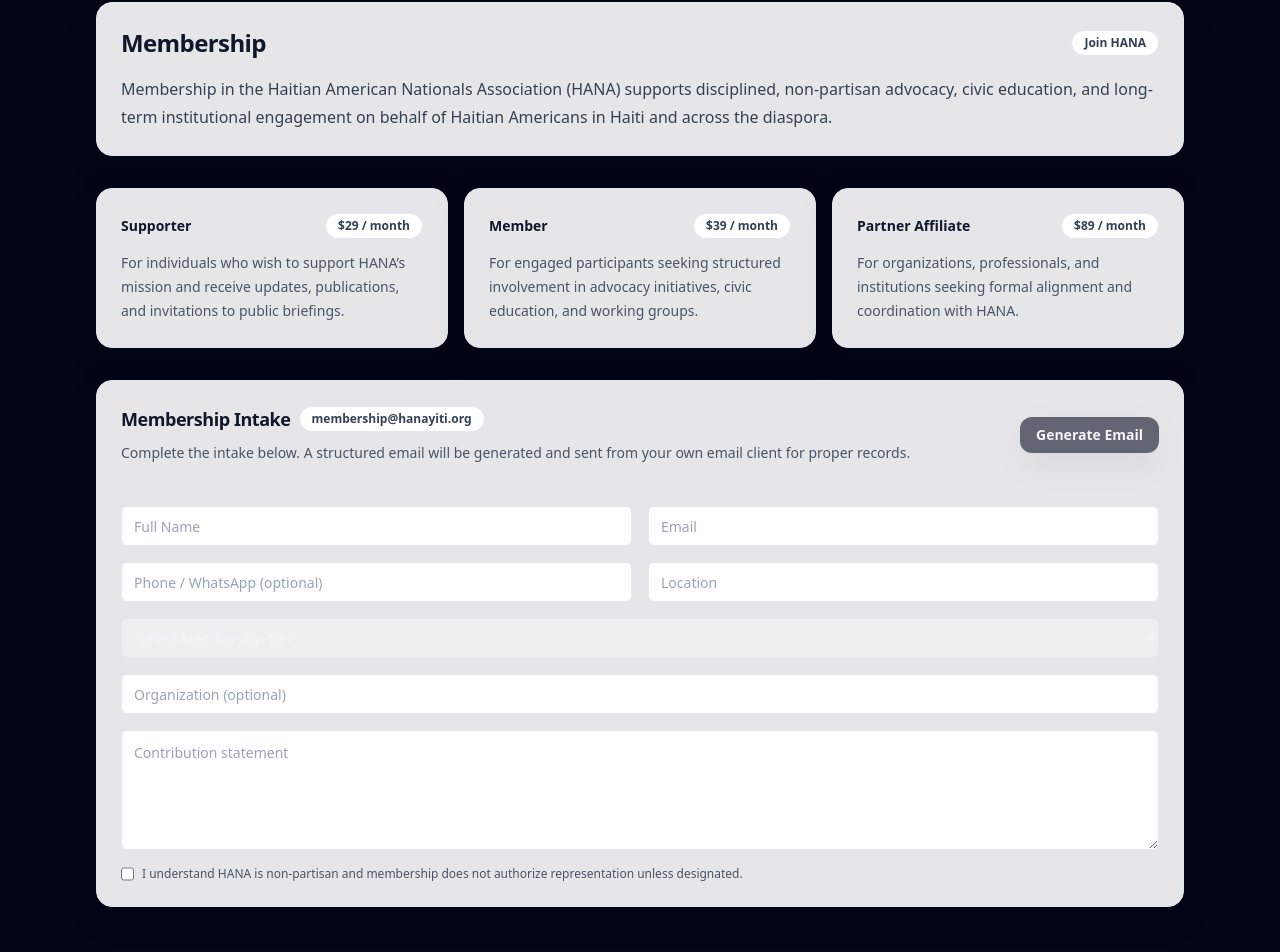
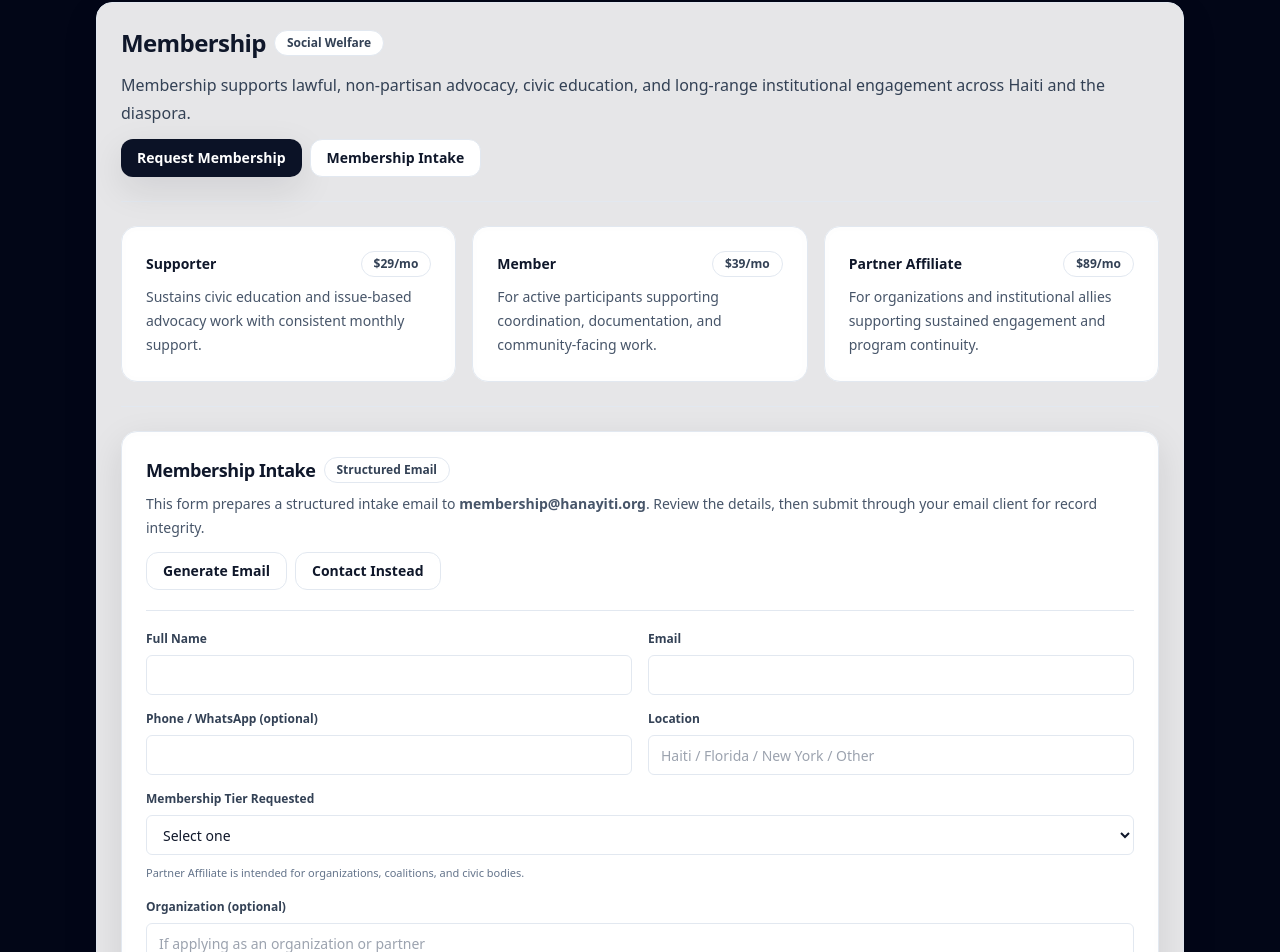
Before and after one commit to akumagmel/Hanayiti, a Next.js app: page /membership in a window 1280 px wide. Shown: the part 110-1062 px from the top of the page. Built offline with nearby package versions, Linux system fonts and the light colour scheme.

Commit message:
Update page.tsx

```diff
--- a/app/membership/page.tsx
+++ b/app/membership/page.tsx
@@ -7,9 +7,6 @@
 import { Button } from "@/components/ui/Button";
 import { Separator } from "@/components/ui/Separator";
 
-/* -----------------------------
-   Helper: build structured email
------------------------------- */
 function buildMailto(values: {
   fullName: string;
   email: string;
@@ -21,7 +18,8 @@
   message: string;
 }) {
   const to = "membership@hanayiti.org";
-  const subject = `HANA Membership Intake — ${values.tier || "Unspecified"} — ${
+
+  const subject = `Membership Intake — ${values.tier || "Unspecified"} — ${
     values.fullName || "Applicant"
   }`;
 
@@ -37,27 +35,22 @@
 - Tier: ${values.tier}
 - Organization (if any): ${values.org || "N/A"}
 
-3) Interest Areas
+3) Interest Areas (choose / describe)
 ${values.areas || "N/A"}
 
 4) Contribution Statement
 ${values.message}
 
-5) Acknowledgement
-- Applicant understands HANA is non-partisan and issue-based.
-- Membership does not authorize representing HANA unless expressly designated.
+5) Compliance Acknowledgement
+- Applicant affirms non-partisan posture and understands membership does not authorize representation of HANA unless expressly designated.
 
-— End —
-`;
+— End —`;
 
   return `mailto:${to}?subject=${encodeURIComponent(subject)}&body=${encodeURIComponent(
     body
   )}`;
 }
 
-/* -----------------------------
-   Page
------------------------------- */
 export default function Page() {
   const [form, setForm] = React.useState({
     fullName: "",
@@ -72,14 +65,112 @@
   });
 
   const canSubmit =
-    !!form.fullName &&
-    !!form.email &&
-    !!form.location &&
-    !!form.tier &&
-    !!form.message &&
+    form.fullName &&
+    form.email &&
+    form.location &&
+    form.tier &&
+    form.message &&
     form.agree;
 
-  const mailtoLink = buildMailto({
+  return (
+    <SiteShell>
+      <main className="mx-auto max-w-6xl px-4 sm:px-6 lg:px-8 py-12">
+        <Card className="shadow-soft">
+          <CardContent>
+            <div className="flex flex-wrap items-center justify-between gap-3">
+              <div>
+                <div className="flex items-center gap-2">
+                  <h1 className="text-2xl font-semibold tracking-tight text-slate-900">
+                    Membership
+                  </h1>
+                  <Badge>Social Welfare</Badge>
+                </div>
+                <p className="mt-3 text-slate-700 leading-7">
+                  Membership supports lawful, non-partisan advocacy, civic education, and
+                  long-range institutional engagement across Haiti and the diaspora.
+                </p>
+              </div>
+
+              {/* Buttons side-by-side (as requested) */}
+              <div className="flex flex-wrap gap-2">
+                <Button href="#tiers">Request Membership</Button>
+                <Button variant="outline" href="#intake">
+                  Membership Intake
+                </Button>
+              </div>
+            </div>
+
+            <Separator className="my-6" />
+
+            {/* TIERS */}
+            <section id="tiers" className="grid gap-4 lg:grid-cols-3">
+              <Card className="bg-slate-50">
+                <CardContent className="p-5">
+                  <div className="flex items-center justify-between gap-2">
+                    <div className="text-sm font-semibold text-slate-900">
+                      Supporter
+                    </div>
+                    <Badge>$29/mo</Badge>
+                  </div>
+                  <p className="mt-2 text-sm leading-6 text-slate-600">
+                    Sustains civic education and issue-based advocacy work with consistent monthly support.
+                  </p>
+                </CardContent>
+              </Card>
+
+              <Card className="bg-slate-50">
+                <CardContent className="p-5">
+                  <div className="flex items-center justify-between gap-2">
+                    <div className="text-sm font-semibold text-slate-900">
+                      Member
+                    </div>
+                    <Badge>$39/mo</Badge>
+                  </div>
+                  <p className="mt-2 text-sm leading-6 text-slate-600">
+                    For active participants supporting coordination, documentation, and community-facing work.
+                  </p>
+                </CardContent>
+              </Card>
+
+              <Card className="bg-slate-50">
+                <CardContent className="p-5">
+                  <div className="flex items-center justify-between gap-2">
+                    <div className="text-sm font-semibold text-slate-900">
+                      Partner Affiliate
+                    </div>
+                    <Badge>$89/mo</Badge>
+                  </div>
+                  <p className="mt-2 text-sm leading-6 text-slate-600">
+                    For organizations and institutional allies supporting sustained engagement and program continuity.
+                  </p>
+                </CardContent>
+              </Card>
+            </section>
+
+            <Separator className="my-6" />
+
+            {/* INTAKE */}
+            <section id="intake">
+              <Card className="shadow-soft">
+                <CardContent className="p-5">
+                  <div className="flex flex-wrap items-center justify-between gap-3">
+                    <div>
+                      <div className="flex items-center gap-2">
+                        <div className="text-lg font-semibold tracking-tight text-slate-900">
+                          Membership Intake
+                        </div>
+                        <Badge>Structured Email</Badge>
+                      </div>
+                      <p className="mt-2 text-sm leading-6 text-slate-600">
+                        This form prepares a structured intake email to{" "}
+                        <span className="font-semibold">membership@hanayiti.org</span>.
+                        Review the details, then submit through your email client for record integrity.
+                      </p>
+                    </div>
+
+                    <div className="flex flex-wrap gap-2">
+                      <Button
+                        href={canSubmit ? buildMailto({
                           fullName: form.fullName,
                           email: form.email,
                           phone: form.phone,
@@ -88,176 +179,148 @@
                           org: form.org,
                           areas: form.areas,
                           message: form.message,
-  });
-
-  return (
-    <SiteShell>
-      <main className="mx-auto max-w-6xl px-4 sm:px-6 lg:px-8 py-12">
-        {/* Header */}
-        <Card className="shadow-soft">
-          <CardContent>
-            <div className="flex items-center justify-between gap-3">
-              <h1 className="text-2xl font-semibold tracking-tight text-slate-900">
-                Membership
-              </h1>
-              <Badge>Join HANA</Badge>
-            </div>
-            <p className="mt-4 text-slate-700 leading-7">
-              Membership in the Haitian American Nationals Association (HANA)
-              supports disciplined, non-partisan advocacy, civic education, and
-              long-term institutional engagement on behalf of Haitian Americans
-              in Haiti and across the diaspora.
-            </p>
-          </CardContent>
-        </Card>
-
-        {/* Membership Tiers */}
-        <div className="mt-8 grid gap-4 md:grid-cols-3">
-          <Card className="shadow-soft">
-            <CardContent className="p-5">
-              <div className="flex items-center justify-between">
-                <div className="text-sm font-semibold text-slate-900">
-                  Supporter
-                </div>
-                <Badge>$29 / month</Badge>
-              </div>
-              <p className="mt-3 text-sm leading-6 text-slate-600">
-                For individuals who wish to support HANA’s mission and receive
-                updates, publications, and invitations to public briefings.
-              </p>
-            </CardContent>
-          </Card>
-
-          <Card className="shadow-soft">
-            <CardContent className="p-5">
-              <div className="flex items-center justify-between">
-                <div className="text-sm font-semibold text-slate-900">
-                  Member
-                </div>
-                <Badge>$39 / month</Badge>
-              </div>
-              <p className="mt-3 text-sm leading-6 text-slate-600">
-                For engaged participants seeking structured involvement in
-                advocacy initiatives, civic education, and working groups.
-              </p>
-            </CardContent>
-          </Card>
-
-          <Card className="shadow-soft">
-            <CardContent className="p-5">
-              <div className="flex items-center justify-between">
-                <div className="text-sm font-semibold text-slate-900">
-                  Partner Affiliate
-                </div>
-                <Badge>$89 / month</Badge>
-              </div>
-              <p className="mt-3 text-sm leading-6 text-slate-600">
-                For organizations, professionals, and institutions seeking
-                formal alignment and coordination with HANA.
-              </p>
-            </CardContent>
-          </Card>
-        </div>
-
-        {/* Intake Form */}
-        <Card className="shadow-soft mt-8">
-          <CardContent className="p-5">
-            <div className="flex flex-wrap items-center justify-between gap-3">
-              <div>
-                <div className="flex items-center gap-2">
-                  <div className="text-lg font-semibold tracking-tight text-slate-900">
-                    Membership Intake
-                  </div>
-                  <Badge>membership@hanayiti.org</Badge>
-                </div>
-                <p className="mt-2 text-sm leading-6 text-slate-600">
-                  Complete the intake below. A structured email will be generated
-                  and sent from your own email client for proper records.
-                </p>
-              </div>
-
-              <Button
-                href={canSubmit ? mailtoLink : "#"}
-                variant="primary"
-                aria-disabled={!canSubmit}
-                className={!canSubmit ? "pointer-events-none opacity-60" : ""}
+                        }) : "#"}
+                        variant={canSubmit ? "primary" : "outline"}
                       >
                         Generate Email
                       </Button>
+                      <Button variant="outline" href="/contact/">
+                        Contact Instead
+                      </Button>
+                    </div>
                   </div>
 
                   <Separator className="my-5" />
 
                   <div className="grid gap-4 md:grid-cols-2">
+                    <div className="grid gap-2">
+                      <label className="text-xs font-semibold text-slate-700">
+                        Full Name
+                      </label>
                       <input
-                className="h-10 rounded-md border px-3 text-sm"
-                placeholder="Full Name"
+                        className="h-10 rounded-md border border-slate-200 bg-white px-3 text-sm text-slate-900"
                         value={form.fullName}
-                onChange={(e) =>
-                  setForm({ ...form, fullName: e.target.value })
-                }
+                        onChange={(e) => setForm({ ...form, fullName: e.target.value })}
+                        required
                       />
+                    </div>
+
+                    <div className="grid gap-2">
+                      <label className="text-xs font-semibold text-slate-700">
+                        Email
+                      </label>
                       <input
-                className="h-10 rounded-md border px-3 text-sm"
-                placeholder="Email"
-                type="email"
+                        className="h-10 rounded-md border border-slate-200 bg-white px-3 text-sm text-slate-900"
                         value={form.email}
                         onChange={(e) => setForm({ ...form, email: e.target.value })}
+                        type="email"
+                        required
                       />
+                    </div>
+
+                    <div className="grid gap-2">
+                      <label className="text-xs font-semibold text-slate-700">
+                        Phone / WhatsApp (optional)
+                      </label>
                       <input
-                className="h-10 rounded-md border px-3 text-sm"
-                placeholder="Phone / WhatsApp (optional)"
+                        className="h-10 rounded-md border border-slate-200 bg-white px-3 text-sm text-slate-900"
                         value={form.phone}
                         onChange={(e) => setForm({ ...form, phone: e.target.value })}
                       />
+                    </div>
+
+                    <div className="grid gap-2">
+                      <label className="text-xs font-semibold text-slate-700">
+                        Location
+                      </label>
                       <input
-                className="h-10 rounded-md border px-3 text-sm"
-                placeholder="Location"
+                        className="h-10 rounded-md border border-slate-200 bg-white px-3 text-sm text-slate-900"
                         value={form.location}
-                onChange={(e) =>
-                  setForm({ ...form, location: e.target.value })
-                }
-              />
-
-              <select
-                className="h-10 rounded-md border px-3 text-sm md:col-span-2"
-                value={form.tier}
-                onChange={(e) => setForm({ ...form, tier: e.target.value })}
-              >
-                <option value="">Select Membership Tier</option>
-                <option value="Supporter ($29/mo)">Supporter ($29/mo)</option>
-                <option value="Member ($39/mo)">Member ($39/mo)</option>
-                <option value="Partner Affiliate ($89/mo)">
-                  Partner Affiliate ($89/mo)
-                </option>
-              </select>
-
-              <input
-                className="h-10 rounded-md border px-3 text-sm md:col-span-2"
-                placeholder="Organization (optional)"
-                value={form.org}
-                onChange={(e) => setForm({ ...form, org: e.target.value })}
-              />
-
-              <textarea
-                className="min-h-[120px] rounded-md border p-3 text-sm md:col-span-2"
-                placeholder="Contribution statement"
-                value={form.message}
-                onChange={(e) => setForm({ ...form, message: e.target.value })}
+                        onChange={(e) => setForm({ ...form, location: e.target.value })}
+                        placeholder="Haiti / Florida / New York / Other"
+                        required
                       />
                     </div>
 
-            <label className="mt-4 flex gap-2 text-xs text-slate-600">
+                    <div className="grid gap-2 md:col-span-2">
+                      <label className="text-xs font-semibold text-slate-700">
+                        Membership Tier Requested
+                      </label>
+                      <select
+                        className="h-10 rounded-md border border-slate-200 bg-white px-3 text-sm text-slate-900"
+                        value={form.tier}
+                        onChange={(e) => setForm({ ...form, tier: e.target.value })}
+                        required
+                      >
+                        <option value="">Select one</option>
+                        <option value="Supporter ($29/mo)">Supporter ($29/mo)</option>
+                        <option value="Member ($39/mo)">Member ($39/mo)</option>
+                        <option value="Partner Affiliate ($89/mo)">Partner Affiliate ($89/mo)</option>
+                      </select>
+                      <p className="text-[11px] text-slate-500 leading-5">
+                        Partner Affiliate is intended for organizations, coalitions, and civic bodies.
+                      </p>
+                    </div>
+
+                    <div className="grid gap-2 md:col-span-2">
+                      <label className="text-xs font-semibold text-slate-700">
+                        Organization (optional)
+                      </label>
+                      <input
+                        className="h-10 rounded-md border border-slate-200 bg-white px-3 text-sm text-slate-900"
+                        value={form.org}
+                        onChange={(e) => setForm({ ...form, org: e.target.value })}
+                        placeholder="If applying as an organization or partner"
+                      />
+                    </div>
+
+                    <div className="grid gap-2 md:col-span-2">
+                      <label className="text-xs font-semibold text-slate-700">
+                        Interest Areas (optional)
+                      </label>
+                      <input
+                        className="h-10 rounded-md border border-slate-200 bg-white px-3 text-sm text-slate-900"
+                        value={form.areas}
+                        onChange={(e) => setForm({ ...form, areas: e.target.value })}
+                        placeholder="Civic education, policy documentation, diaspora coordination, economic empowerment, human rights, etc."
+                      />
+                    </div>
+
+                    <div className="grid gap-2 md:col-span-2">
+                      <label className="text-xs font-semibold text-slate-700">
+                        Contribution Statement
+                      </label>
+                      <textarea
+                        className="min-h-[120px] rounded-md border border-slate-200 bg-white p-3 text-sm text-slate-900"
+                        value={form.message}
+                        onChange={(e) => setForm({ ...form, message: e.target.value })}
+                        placeholder="Tell us your background and how you want to contribute."
+                        required
+                      />
+                    </div>
+                  </div>
+
+                  <label className="mt-4 flex items-start gap-2 text-xs text-slate-600">
                     <input
                       type="checkbox"
                       checked={form.agree}
-                onChange={(e) =>
-                  setForm({ ...form, agree: e.target.checked })
-                }
+                      onChange={(e) => setForm({ ...form, agree: e.target.checked })}
+                      className="mt-1"
+                      required
                     />
-              I understand HANA is non-partisan and membership does not authorize
-              representation unless designated.
+                    <span>
+                      I understand HANA is non-partisan and issue-based. Membership does not authorize
+                      representation of HANA unless explicitly designated.
+                    </span>
                   </label>
+
+                  <p className="mt-3 text-[11px] text-slate-500 leading-5">
+                    Clicking “Generate Email” prepares a structured intake email to membership@hanayiti.org.
+                    Coming from your own email client for record integrity.
+                  </p>
+                </CardContent>
+              </Card>
+            </section>
           </CardContent>
         </Card>
       </main>
```
Lines whose indentation alone changed are shown as unchanged.
